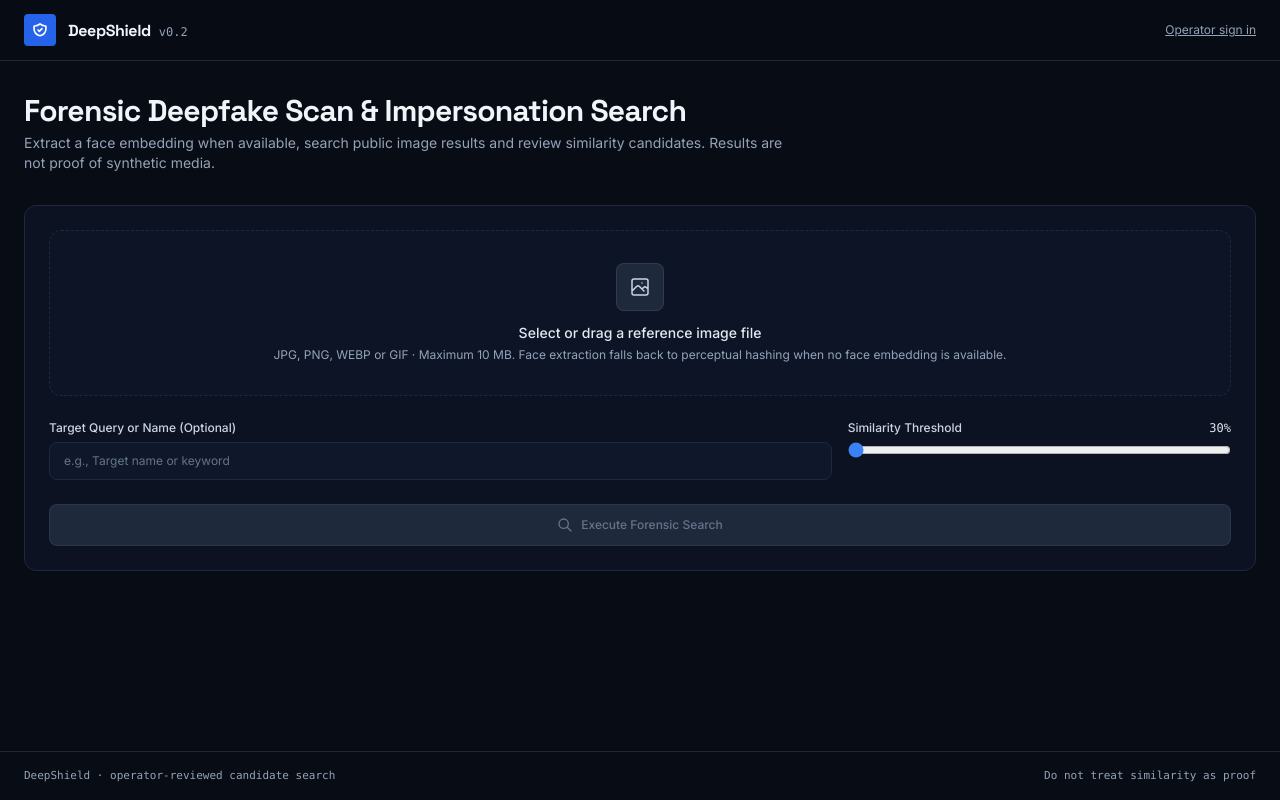
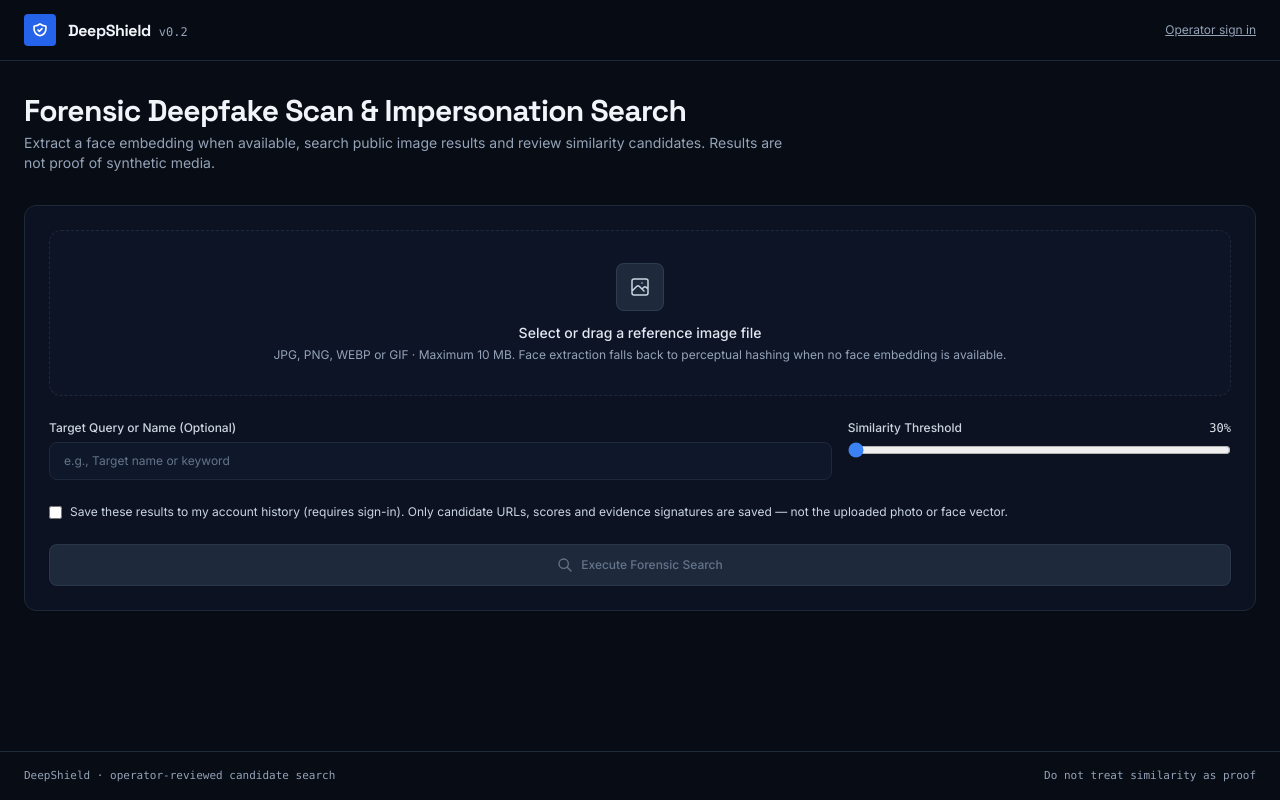
Before and after one commit to MR-MK47/DeepShield, a Next.js app in the folder frontend/: page /scan in a window 1280 px wide. Built offline with nearby package versions, Linux system fonts and the light colour scheme; no server answers.

Commit message:
Add explicit opt-in checkbox for saving candidate metadata

```diff
--- a/frontend/src/components/ImageUploader.tsx
+++ b/frontend/src/components/ImageUploader.tsx
@@ -20,6 +20,7 @@ export default function ImageUploader({ onMatchesFound, onScanStart, onScanEnd }
   const [previewUrl, setPreviewUrl] = useState<string | null>(null)
   const [queryText, setQueryText] = useState('')
   const [threshold, setThreshold] = useState<number>(0.30)
+  const [saveHistory, setSaveHistory] = useState(false)
 
   useEffect(() => {
     return () => {
@@ -83,7 +84,7 @@ export default function ImageUploader({ onMatchesFound, onScanStart, onScanEnd }
       const analyzeRes = await analyzeImage(selectedFile)
       setProgress(50)
 
-      const matches = await searchMatches(analyzeRes.vector, queryText || undefined, threshold)
+      const matches = await searchMatches(analyzeRes.vector, queryText || undefined, threshold, saveHistory)
       setProgress(90)
 
       setProgress(100)
@@ -211,6 +212,19 @@ export default function ImageUploader({ onMatchesFound, onScanStart, onScanEnd }
         </div>
       </div>
 
+      <label className="flex items-start gap-2 text-xs text-slate-300">
+        <input
+          type="checkbox"
+          checked={saveHistory}
+          onChange={(event) => setSaveHistory(event.target.checked)}
+          disabled={loading}
+          className="mt-0.5 accent-blue-500"
+        />
+        <span>
+          Save these results to my account history (requires sign-in). Only candidate URLs, scores and evidence signatures are saved — not the uploaded photo or face vector.
+        </span>
+      </label>
+
       {/* Submit Action Button */}
       <button
         type="submit"
```
